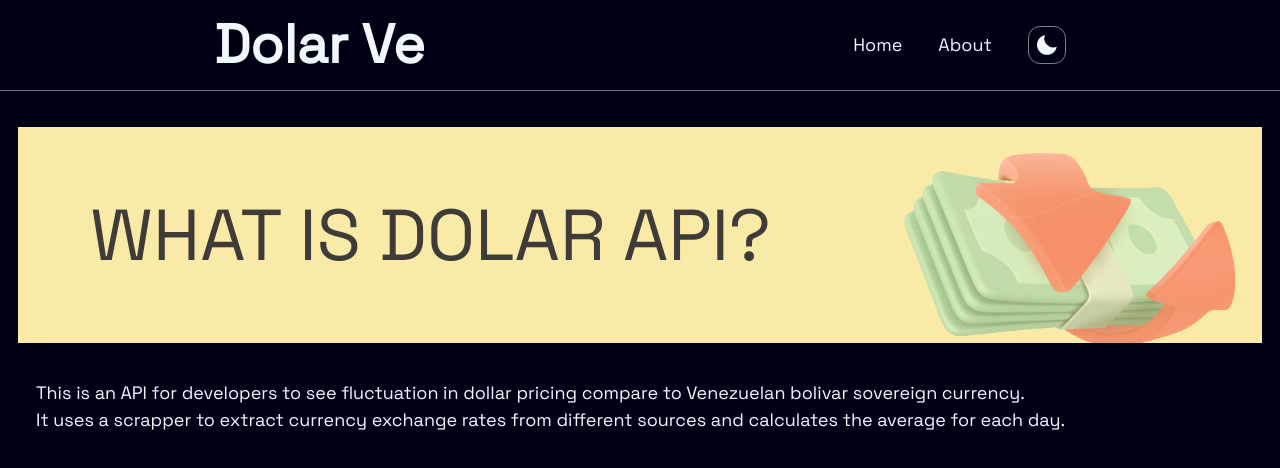
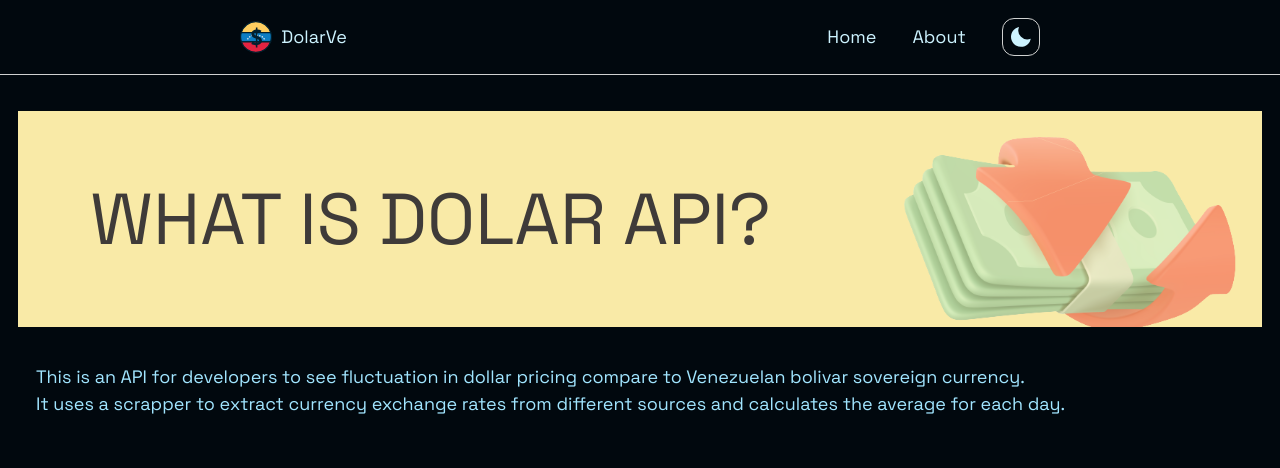
Before and after one commit to maikCyphlock/dollar-frontend-api, an Astro site: page /about in a window 1280 px wide. Both pictures are taken after a click on the button "button-dark-light-mode". Built offline with nearby package versions, Linux system fonts and the light colour scheme; Astro itself is replaced by a stand-in of ours.

Commit message:
redesign, first look, can change

```diff
--- a/src/components/Navbar.astro
+++ b/src/components/Navbar.astro
@@ -1,5 +1,6 @@
 ---
 import ThemeToggle from "../components/ThemeChanger";
+import DolarVe from "../components/icons/DolarVe.astro";
 ---
 
 <script>
@@ -23,7 +24,15 @@ import ThemeToggle from "../components/ThemeChanger";
 
 <header>
   <nav class="navbar">
-    <h1>Dolar Ve</h1>
+    <div
+      style="display: flex; justify-content: center; align-items:center; gap: 0.5rem"
+    >
+      <div style="height: 32px; width: 32px">
+        <DolarVe />
+      </div>
+      <h2>DolarVe</h2>
+    </div>
+
     <ul class="navbar-links">
       <a href="/">Home</a>
       <a href="about">About</a>
--- /dev/null
+++ b/src/components/icons/DolarVe.astro
@@ -0,0 +1,63 @@
+<svg xmlns="http://www.w3.org/2000/svg" viewBox="0 0 80.42 80.43"
+    ><defs
+        ><style>
+            .cls-1 {
+                fill: #fece60;
+            }
+            .cls-1,
+            .cls-2,
+            .cls-3 {
+                stroke: #01202e;
+                stroke-miterlimit: 10;
+                stroke-width: 3px;
+            }
+            .cls-2 {
+                fill: #0c7dc2;
+            }
+            .cls-3 {
+                fill: #e22341;
+            }
+            .cls-4 {
+                fill: #ebf0f2;
+            }
+            .cls-5 {
+                fill: #02202f;
+            }
+        </style></defs
+    ><title>Recurso 1</title><g id="Capa_2" data-name="Capa 2"
+        ><g id="Capa_1-2" data-name="Capa 1"
+            ><path
+                class="cls-1"
+                d="M77.37,29.36H3.05a38.71,38.71,0,0,1,74.32,0Z"></path><path
+                class="cls-2"
+                d="M78.92,40.22a38.77,38.77,0,0,1-2,12.39H3.52a38.92,38.92,0,0,1-.47-23.25H77.37A38.57,38.57,0,0,1,78.92,40.22Z"
+            ></path><path
+                class="cls-3"
+                d="M76.9,52.61a38.73,38.73,0,0,1-73.38,0Z"></path><polygon
+                class="cls-4"
+                points="18.36 42.2 19.93 43.23 21.66 42.52 21.17 44.33 22.38 45.76 20.51 45.84 19.52 47.43 18.86 45.68 17.04 45.24 18.5 44.07 18.36 42.2"
+            ></polygon><polygon
+                class="cls-4"
+                points="22.96 37.44 24.52 38.47 26.26 37.76 25.76 39.57 26.97 41 25.1 41.09 24.12 42.67 23.45 40.92 21.64 40.48 23.1 39.31 22.96 37.44"
+            ></polygon><polygon
+                class="cls-4"
+                points="28.58 33.55 30.14 34.58 31.88 33.87 31.38 35.68 32.59 37.11 30.72 37.2 29.74 38.79 29.07 37.04 27.26 36.59 28.72 35.42 28.58 33.55"
+            ></polygon><polygon
+                class="cls-4"
+                points="41.94 33.27 43.5 34.29 45.23 33.59 44.74 35.39 45.95 36.82 44.08 36.91 43.09 38.5 42.43 36.75 40.61 36.3 42.07 35.13 41.94 33.27"
+            ></polygon><polygon
+                class="cls-4"
+                points="48.29 34.98 49.86 36.01 51.59 35.3 51.1 37.11 52.31 38.54 50.44 38.63 49.45 40.22 48.79 38.47 46.97 38.02 48.43 36.85 48.29 34.98"
+            ></polygon><polygon
+                class="cls-4"
+                points="54.63 37.44 56.19 38.47 57.92 37.76 57.43 39.57 58.64 41 56.77 41.09 55.78 42.67 55.12 40.92 53.31 40.48 54.77 39.31 54.63 37.44"
+            ></polygon><polygon
+                class="cls-4"
+                points="59.29 42.2 60.85 43.23 62.58 42.52 62.09 44.33 63.3 45.76 61.43 45.84 60.44 47.43 59.78 45.68 57.96 45.24 59.42 44.07 59.29 42.2"
+            ></polygon><path
+                class="cls-5"
+                d="M43.75,60.61v5.81H39.83V60.75A25.88,25.88,0,0,1,34,59.82a34,34,0,0,1-5.63-2.14l3-6.1a30.91,30.91,0,0,0,4.56,1.93,17.93,17.93,0,0,0,4,.81V44.18q-6.27-1.56-8.75-4.39a10.42,10.42,0,0,1-2.48-7.11,10.13,10.13,0,0,1,3-7.46,14.07,14.07,0,0,1,8.23-3.74V16.36h3.92v4.93a18.88,18.88,0,0,1,5.13.87A22.45,22.45,0,0,1,54,24.66l-3.23,5.81a21.23,21.23,0,0,0-3.63-1.89,13.06,13.06,0,0,0-3.43-.85v10q5.72,1.43,8.48,4.29A9.67,9.67,0,0,1,55,49a11.06,11.06,0,0,1-2.92,7.85Q49.17,60,43.75,60.61ZM39.83,36.74v-9a5.51,5.51,0,0,0-3,1.41,3.8,3.8,0,0,0-1,2.75,4.42,4.42,0,0,0,.89,2.84A6.89,6.89,0,0,0,39.83,36.74Zm3.92,8.38v9.17a5.12,5.12,0,0,0,3.09-1.48,4.39,4.39,0,0,0,1-3A4.23,4.23,0,0,0,46.91,47,7.22,7.22,0,0,0,43.75,45.12Z"
+            ></path></g
+        ></g
+    >
+</svg>
--- a/src/styles/index.css
+++ b/src/styles/index.css
@@ -1,9 +1,34 @@
 @import './reset.css';
 
 :root {
-    --gray: rgba(219, 219, 219, 0.5);
-    --white-blue: rgb(239, 247, 255);
-    --blue: rgb(120, 178, 224);
+    --grey-50: #f5f6f5;
+    --grey-100: #e6e7e6;
+    --grey-200: #d0d1d0;
+    --grey-300: #afb1af;
+    --grey-400: #878987;
+    --grey-500: #6c6e6c;
+    --grey-600: #5c5e5c;
+    --grey-700: #4e504f;
+    --grey-800: #424342;
+    --grey-900: #3c3d3c;
+    --grey-950: #262626;
+
+
+    --blue-50: #ebfbff;
+    --blue-100: #cdf3ff;
+    --blue-200: #a1e5ff;
+    --blue-300: #60d1ff;
+    --blue-400: #18b2f8;
+    --blue-500: #0095de;
+    --blue-600: #0075ba;
+    --blue-700: #085f96;
+    --blue-800: #104d7a;
+    --blue-900: #124167;
+    --blue-950: #01080e;
+
+
+
+
     --green: rgb(55, 146, 74);
     --red: rgb(219, 95, 95);
     --black: rgb(0, 0, 20);
@@ -13,16 +38,17 @@
     --black-trans-25: rgba(0, 0, 20, 0.25);
 }
 
-.root{
+.root {
     max-width: 1400px;
     margin: 0 auto;
 
 }
 
 html.dark body {
-    background-color: var(--black);
-    color: var(--white-blue);
+    background-color: var(--blue-950);
+    color: var(--blue-200);
 }
+
 html,
 body {
     margin: 0;
@@ -38,9 +64,11 @@ header {
 .green {
     color: var(--green);
 }
+
 .red {
     color: var(--red);
 }
+
 .navbar {
     display: flex;
     justify-content: space-around;
@@ -48,37 +76,40 @@ header {
     align-items: center;
 
 
-    border-bottom: 1px solid var(--gray);
+    border-bottom: 1px solid var(--grey-200);
+
     & h1 {
         font-size: 3rem;
         font-weight: 700;
         margin: 0;
     }
 }
+
 .navbar-links {
     list-style-type: none;
     display: flex;
     align-items: center;
     gap: 2rem;
 
-    & > a {
+    &>a {
         text-decoration: none;
         color: inherit;
 
     }
 
-    & > a:hover {
-        color: var(--blue);
+    &>a:hover {
+        color: var(--blue-600);
     }
 }
 
 .grid-card {
     padding: 1rem;
     display: grid;
-    grid-template-columns: repeat(3,1fr);
+    grid-template-columns: repeat(3, 1fr);
 
     gap: 1rem;
 }
+
 .dolar-card {
 
     display: flex;
@@ -86,79 +117,100 @@ header {
     flex-direction: column;
     justify-content: space-between;
     gap: 40px;
-    border: 1px solid var(--gray);
+    border: 1px solid var(--grey-200);
     border-radius: 12px;
-    padding:  1rem;
+    padding: 1rem;
     transition: all 150ms ease;
+    background-color: var(--grey-50);
 
     &:hover {
-        border-color: var(--blue);
+        border-color: var(--blue-400);
         transform: scale(1.01);
+
     }
 }
-.dolar-logo{
+
+.dolar-logo {
     image-rendering: pixelated;
     object-fit: cover;
     aspect-ratio: 1/1;
     width: 64px;
     height: 64px;
 }
-.dolar-origin{
+
+.dolar-origin {
     font-weight: 300;
 }
-.dolar-price{
+
+.dolar-price {
     font-size: 2rem;
 }
-.dolar-variation{
+
+.dolar-variation {
     font-weight: 200;
     font-size: .9rem;
 }
-.dolar-pricing{
+
+.dolar-pricing {
     display: flex;
     flex-direction: column;
     justify-content: center;
     align-items: center;
     gap: 20px;
 }
+
 .theme-changer-btn {
-    display:flex; justify-content:center; align-items:center; padding: 6px; border: 1px solid grey; border-radius: 12px;
-    background: transparent
+    display: flex;
+    justify-content: center;
+    align-items: center;
+    padding: 6px;
+    border: 1px solid var(--grey-200);
+    border-radius: 12px;
+    background: transparent;
+    cursor: pointer;
+}
 
-}
 html.dark {
-    & .app > * {
-        color: var(--white-blue);
+    & .app>* {
+        color: var(--blue-100);
     }
 
     & .navbar {
-        color: var(--white-blue);
+        color: var(--blue-100);
     }
+
     & .dolar-card {
-        background-color: rgb(48, 48, 48);
+        background-color: var(--grey-950);
+
+        &:hover {
+            background-color: var(--grey-800);
+        }
     }
+
     & .theme-changer-btn {
-        fill: var(--white-blue);
+        fill: var(--blue-100);
     }
 }
-@media screen and (max-width:1024px){
+
+@media screen and (max-width:1024px) {
     .grid-card {
         padding: 1rem;
         display: grid;
-        grid-template-columns: repeat(2,1fr);
-
+        grid-template-columns: repeat(2, 1fr);
         gap: 1rem;
     }
 }
 
-@media screen and (max-width:500px){
+@media screen and (max-width:500px) {
     .grid-card {
         padding: 1rem;
         display: grid;
-        grid-template-columns: repeat(1,1fr);
+        grid-template-columns: repeat(1, 1fr);
 
         gap: 1rem;
     }
-    .navbar{
+
+    .navbar {
         flex-direction: column;
     }
 }
```
Also changed, not shown: public/DollarVe.svg (added).
